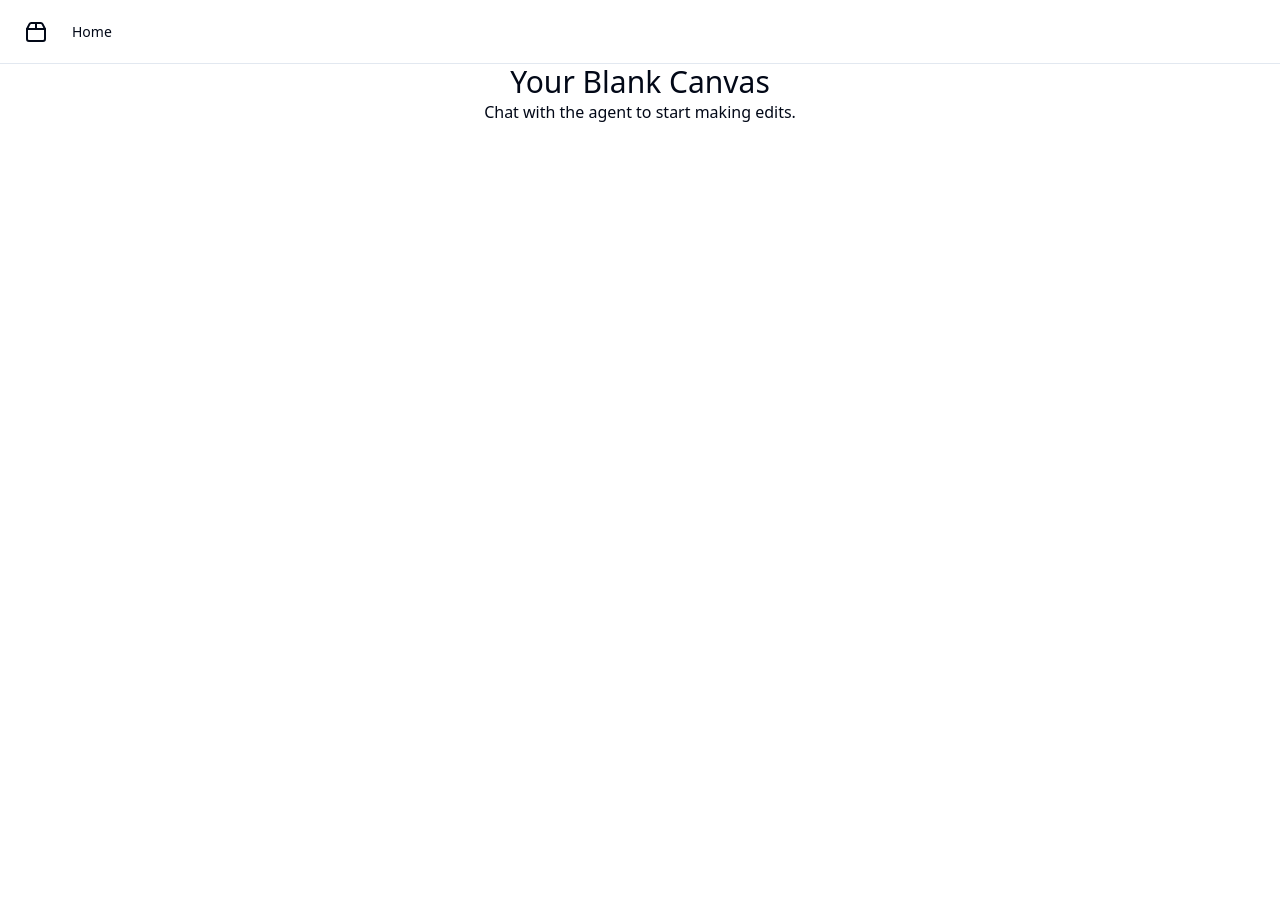
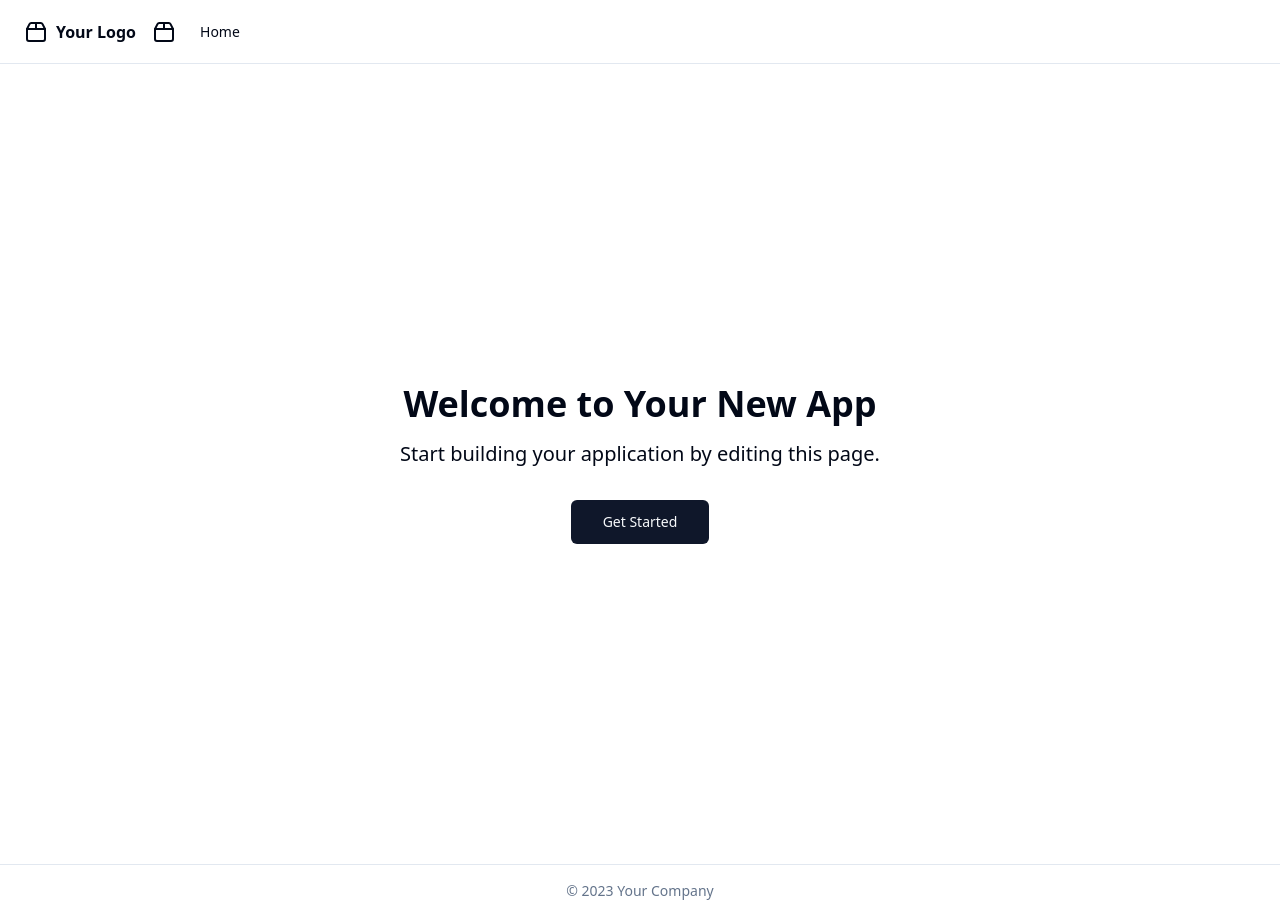
Before and after one commit to GPT-Engineer-App-Dev/base-creator, a React (Vite) app: page / in a window 1280 px wide. Before the commit the page ends 800 px from the top, so only its background shows below. Built offline with nearby package versions, Linux system fonts and the light colour scheme.

Commit message:
Create bare-bones web application structure

```diff
--- a/src/layouts/navbar/index.jsx
+++ b/src/layouts/navbar/index.jsx
@@ -2,17 +2,26 @@ import { navItems } from "@/nav-items";
 import { Outlet } from "react-router-dom";
 import { DesktopNavbar } from "./_components/DesktopNavbar";
 import { MobileSheet } from "./_components/MobileSheet";
+import { Package2 } from "lucide-react";
 
 const Layout = () => {
   return (
     <div className="flex min-h-screen w-full flex-col">
-      <header className="sticky top-0 flex h-16 items-center gap-4 border-b bg-background px-4 md:px-6 justify-between">
+      <header className="sticky top-0 flex h-16 items-center gap-4 border-b bg-background px-4 md:px-6">
+        <div className="flex items-center gap-2 font-semibold">
+          <Package2 className="h-6 w-6" />
+          <span>Your Logo</span>
+        </div>
         <DesktopNavbar navItems={navItems} />
+        <div className="flex-1" />
         <MobileSheet navItems={navItems} />
       </header>
       <main className="flex-grow overflow-auto">
         <Outlet />
       </main>
+      <footer className="border-t py-4 text-center text-sm text-muted-foreground">
+        © 2023 Your Company
+      </footer>
     </div>
   );
 };
--- a/src/nav-items.jsx
+++ b/src/nav-items.jsx
@@ -1,9 +1,6 @@
 import { Home } from "lucide-react";
 import Index from "./pages/Index.jsx";
 
-/**
- * Central place for defining the navigation items. Used for navigation components and routing.
- */
 export const navItems = [
   {
     title: "Home",
--- a/src/pages/Index.jsx
+++ b/src/pages/Index.jsx
@@ -1,10 +1,11 @@
-// Update this page (the content is just a fallback if you fail to update the page)
+import { Button } from "@/components/ui/button";
 
 const Index = () => {
   return (
-    <div className="text-center">
-      <h1 className="text-3xl">Your Blank Canvas</h1>
-      <p>Chat with the agent to start making edits.</p>
+    <div className="flex flex-col items-center justify-center min-h-screen p-4 text-center">
+      <h1 className="text-4xl font-bold mb-4">Welcome to Your New App</h1>
+      <p className="text-xl mb-8">Start building your application by editing this page.</p>
+      <Button size="lg">Get Started</Button>
     </div>
   );
 };
```
